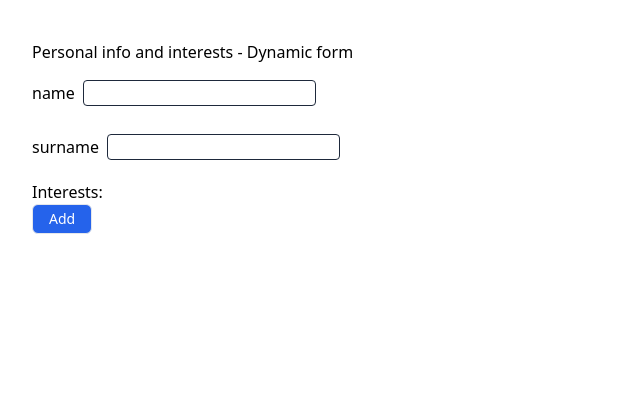
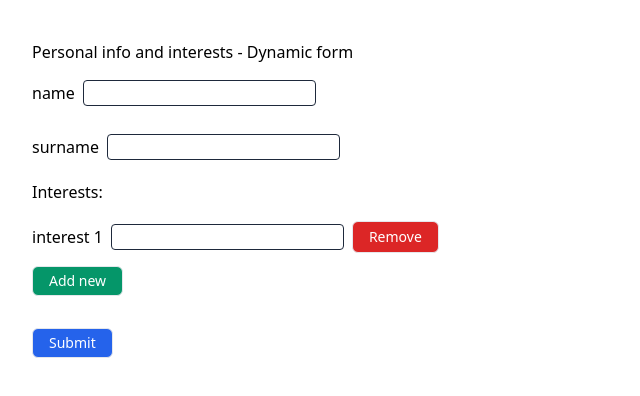
Before and after one commit to mszczegodzinski/szkola-reacta, a React (Vite) app: page / in a window 1280 px wide. Shown: the top 396 px of the page, without its empty margins (0-640 px from the left). Built offline with nearby package versions, Linux system fonts and the light colour scheme.

Commit message:
feat(DynamicForm): add new input action and remove action, change validation mode to onBlur

```diff
--- a/package.json
+++ b/package.json
@@ -20,6 +20,7 @@
   },
   "devDependencies": {
     "@chromatic-com/storybook": "^1.3.3",
+    "@hookform/devtools": "^4.3.1",
     "@storybook/addon-a11y": "^8.0.8",
     "@storybook/addon-essentials": "^8.0.8",
     "@storybook/addon-interactions": "^8.0.8",
--- a/src/components/DynamicForm/DynamicForm.tsx
+++ b/src/components/DynamicForm/DynamicForm.tsx
@@ -1,107 +1,78 @@
-/**
- * Zadanie 4: Dynamiczny formularz
- * Przygotuj formularz, który będzie miał możliwość dodawania dynamicznych pól. To znaczy, że formularz ma zdefiniowanych kilka pól (możemy wciąż bazować na imieniu i nazwisku), ale możemy też stworzyć kilka dodatkowych. Będą to pola z zainteresowaniami użytkownika.
- * Instrukcje:
- * Stwórz formularz korzystając z React Hook Form, który będzie zawierał pola imię i nazwisko
- * Stwórz możliwość dodania zainteresowań użytkownika, ale w taki sposób, że będziemy mogli kliknąć w przycisk "add" aby pokazać na ekranie nowe pole typu input oraz "remove" aby takie pole usunąć z ekranu
- * Po wysłaniu formularza wyświetl dane na konsoli przeglądarki.
- */
-
-import { useState, ChangeEvent } from 'react';
-import { useForm, type SubmitHandler } from 'react-hook-form';
+import { useForm, type SubmitHandler, useFieldArray } from 'react-hook-form';
 import { zodResolver } from '@hookform/resolvers/zod';
+import { DevTool } from '@hookform/devtools';
 
 import { Button, Input, Text } from '../../ui';
 import { PersonalInfoForm, PersonalInfoFormSchema } from './types';
-
-type FormData = {
-  name: string;
-  surname: string;
-  interests: string[];
-};
 
 export const DynamicForm = () => {
   const {
     register,
     handleSubmit,
-    watch,
+    control,
     formState: { errors },
   } = useForm<PersonalInfoForm>({
+    defaultValues: {
+      name: '',
+      surname: '',
+      interests: [
+        {
+          name: '',
+        },
+      ],
+    },
     resolver: zodResolver(PersonalInfoFormSchema),
+    mode: 'onBlur',
   });
-  const [formData, setFormData] = useState<FormData>({
-    name: '',
-    surname: '',
-    interests: [],
+
+  const { fields, append, remove } = useFieldArray({
+    name: 'interests',
+    control,
   });
-  const watchedFields = watch(['name', 'surname', 'interests']);
-  // const [name, surname, interests] = watchedFields;
 
-  console.log('watchedFields:', watchedFields);
-  console.log('errors:', errors);
-
-  const handleChange = (e: ChangeEvent<HTMLInputElement>) => {
-    const { name, value } = e.target;
-    setFormData((prevState) => ({
-      ...prevState,
-      [name]: value,
-    }));
-  };
-
-  const handleFormSubmit: SubmitHandler<PersonalInfoForm> = () => {
+  const handleFormSubmit: SubmitHandler<PersonalInfoForm> = (formData) => {
     console.log('Submitted data:', formData);
   };
-
-  const handleAddInput = () => {
-    setFormData((prevState) => ({
-      ...prevState,
-      interests: [...prevState.interests, ''],
-    }));
-  };
-
-  const handleInterestChange = (e: ChangeEvent<HTMLInputElement>, index: number) => {
-    const { value } = e.target;
-    const newInterests = [...formData.interests];
-    console.log('newInterests:', newInterests);
-    newInterests[index] = value;
-    setFormData((prevState) => ({
-      ...prevState,
-      interests: newInterests,
-    }));
-  };
-  console.log('formData:', formData);
 
   return (
     <div className="p-8">
       <h2 className="my-2">Personal info and interests - Dynamic form</h2>
       <form onSubmit={handleSubmit(handleFormSubmit)}>
         <div className="flex flex-col gap-y-3">
-          <Input label="name" {...register('name')} onChange={handleChange} error={errors.name} />
-          <Input label="surname" {...register('surname')} onChange={handleChange} error={errors.surname} />
+          <Input label="name" {...register('name')} error={errors.name} />
+          <Input label="surname" {...register('surname')} error={errors.surname} />
           <Text>Interests: </Text>
-          {formData.interests.map((interest, index) => {
-            console.log('register', register(`interests`));
+          {fields.map((field, index) => {
             return (
-              <Input
-                key={`interest-${index}`}
-                label={`interest ${index + 1}`}
-                {...register(`interests`)}
-                value={interest}
-                error={errors.interests?.[index]}
-                onChange={(e) => handleInterestChange(e, index)}
-              />
+              <div key={field.id} className="flex items-center gap-x-2">
+                <Input
+                  label={`interest ${index + 1}`}
+                  {...register(`interests.${index}.name` as const)}
+                  error={errors?.interests?.[index]?.name}
+                />
+                <div className="flex h-8">
+                  <Button type="button" onClick={() => remove(index)} className="bg-red-600 hover:bg-red-500">
+                    Remove
+                  </Button>
+                </div>
+              </div>
             );
           })}
         </div>
         <div>
-          <Button type="button" onClick={handleAddInput}>
-            Add
+          <Button
+            type="button"
+            onClick={() => append({ name: '' })}
+            className="my-2 bg-emerald-600 hover:bg-emerald-500"
+          >
+            Add new
           </Button>
         </div>
-        {/* <div>
+        <div className="mt-6">
           <Button type="submit">Submit</Button>
-        </div> */}
+        </div>
       </form>
+      <DevTool control={control} />
     </div>
   );
 };
--- a/src/components/DynamicForm/types.ts
+++ b/src/components/DynamicForm/types.ts
@@ -3,8 +3,7 @@ import { z } from 'zod';
 export const PersonalInfoFormSchema = z.object({
   name: z.string().min(2, 'Name must contain at least 2 characters'),
   surname: z.string().min(2, 'Surname must contain at least 2 characters'),
-  // interests: z.string().min(2, 'Interest must contain at least 2 characters').array(),
-  interests: z.string().array(),
+  interests: z.object({ name: z.string().min(2, 'Interest must contain at least 2 characters') }).array(),
 });
 
 export type PersonalInfoForm = z.infer<typeof PersonalInfoFormSchema>;
```
Also changed, not shown: src/components/ComponentsGenerator/ComponentsGenerator.tsx (+3 -8 lines), 1 other file (tests, documents, lock files or other folders).
